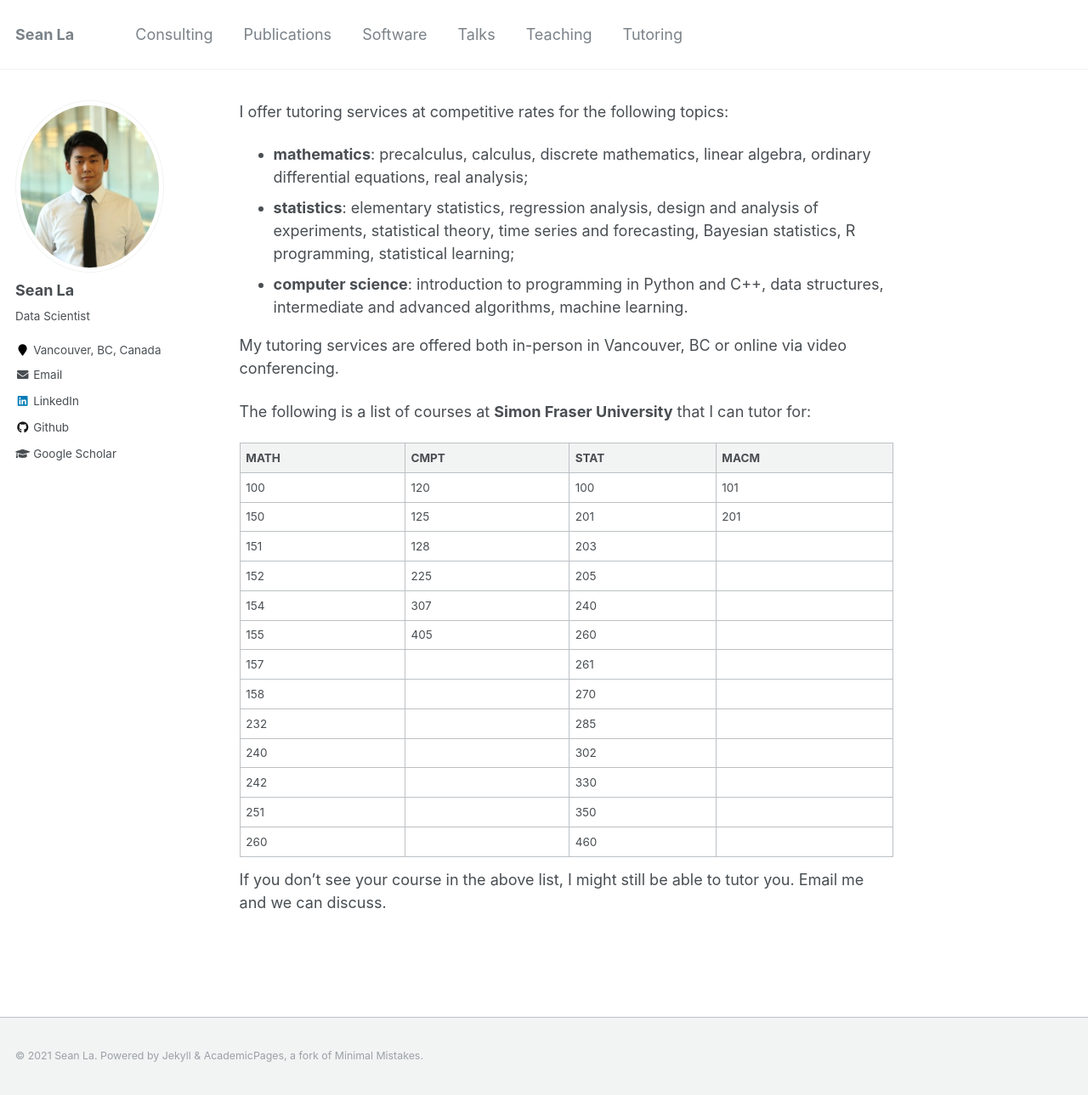
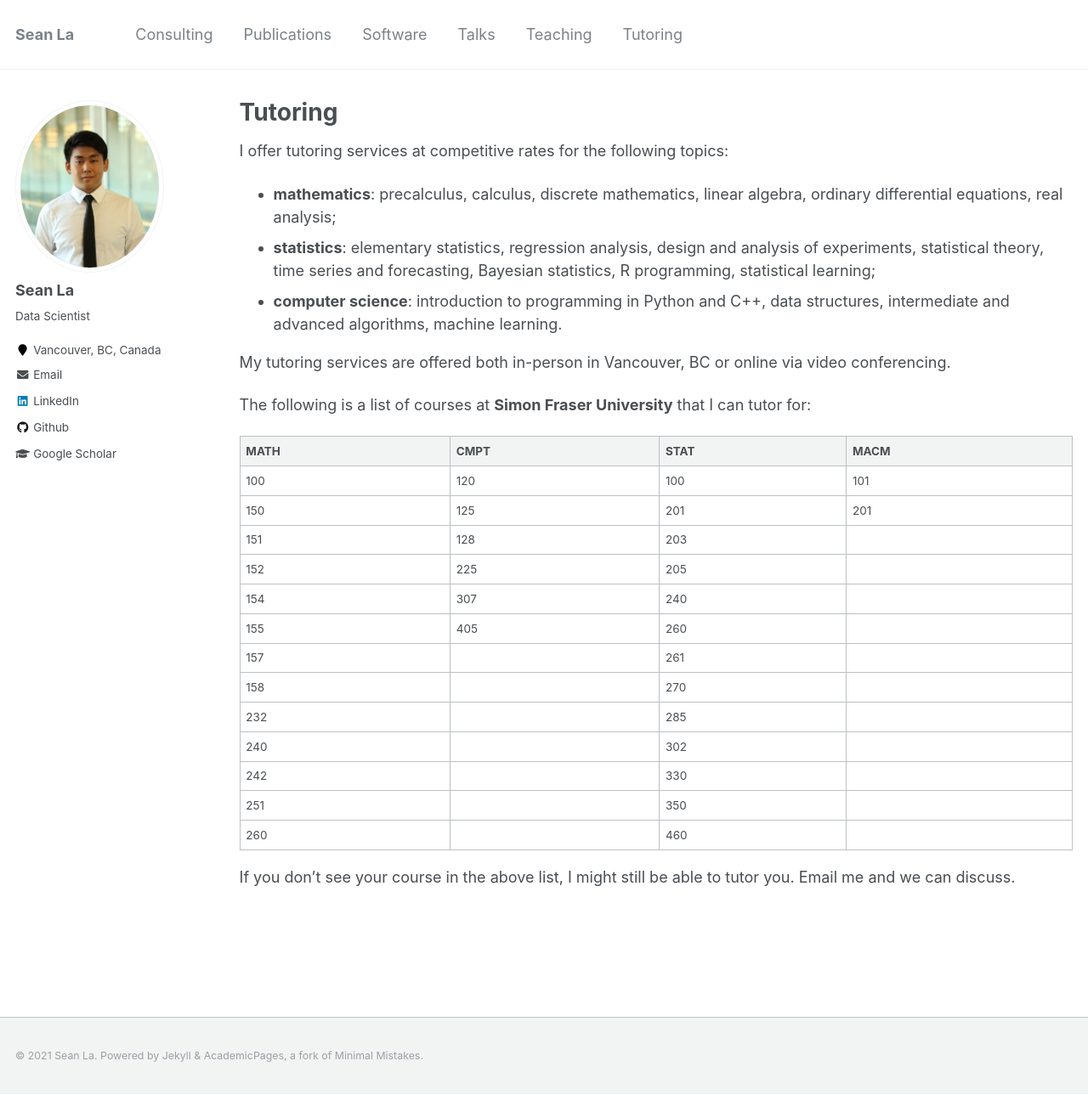
Before and after one commit to sean-la/theseanla.github.io, a Jekyll site: the page built from _pages/tutoring.md, in a window 1280 px wide and 1289 px high. Shown: the whole window at 85% size. Built offline with Jekyll 4.4.1, drawn with Linux system fonts in a browser that asks for light colours; our own code applies the rules of GitHub Pages for plain Markdown files.

Commit message:
Update tutoring.md

```diff
--- a/_pages/tutoring.md
+++ b/_pages/tutoring.md
@@ -1,3 +1,10 @@
+---
+layout: archive
+title: "Tutoring"
+permalink: /tutoring/
+author_profile: true
+---
+
 I offer tutoring services at competitive rates for the following topics:
 - **mathematics**: precalculus, calculus, discrete mathematics, linear algebra, ordinary differential equations, real analysis;
 - **statistics**: elementary statistics, regression analysis, design and analysis of experiments, statistical theory, time series and forecasting, Bayesian statistics, R programming, statistical learning;
```
